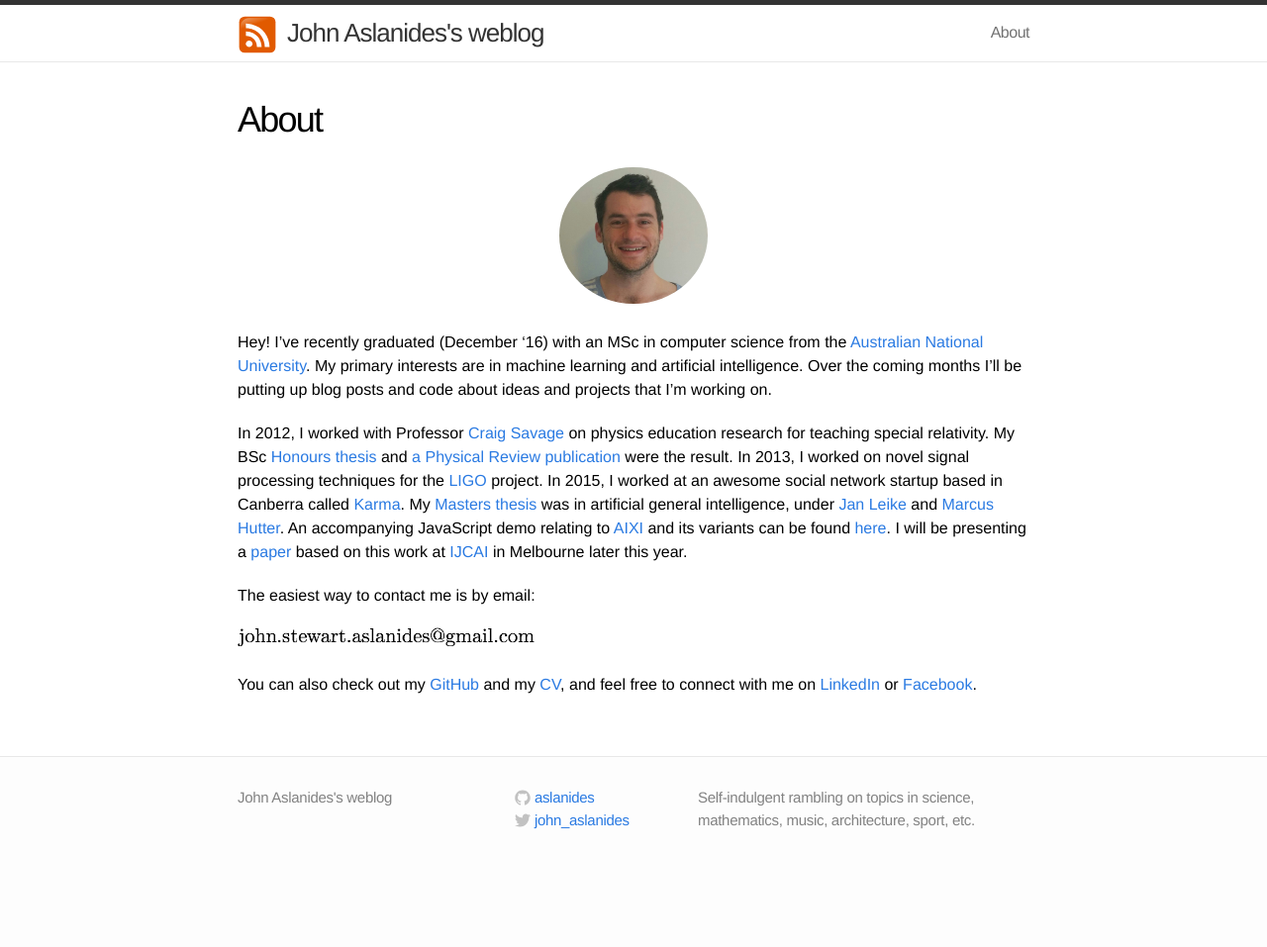
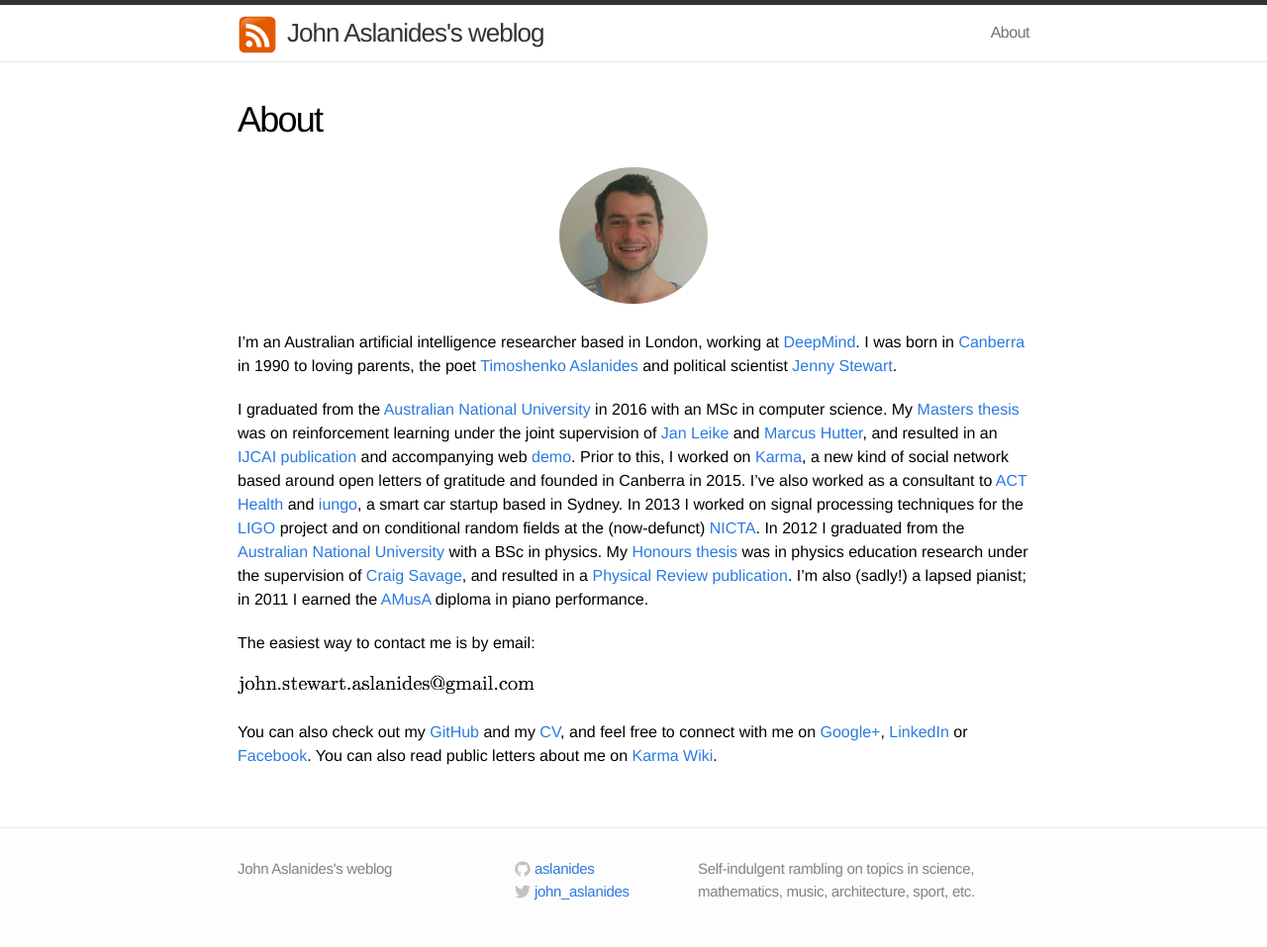
Before and after one commit to aslanides/aslanides.github.io, a Jekyll site: the page built from about.md, in a window 1280 px wide. Shown: the whole page at 99% size. Built offline with Jekyll 4.4.1, drawn with Linux system fonts in a browser that asks for light colours; before the commit the page ends 900 px from its top, so only the background shows below that.

Commit message:
update 'about me' section

```diff
--- a/about.md
+++ b/about.md
@@ -6,33 +6,48 @@
 
 <center><img src="../assets/me.png" style="border-radius:50%" width="150" /></center>
 
-Hey! I've recently graduated (December '16) with an MSc in computer science from  the [Australian National University][anu]. My primary interests are in machine learning and artificial intelligence. Over the coming months I'll be putting up blog posts and code about ideas and projects that I'm working on.
+I'm an Australian artificial intelligence researcher based in London, working at [DeepMind]. I was born in [Canberra] in 1990 to loving parents, the poet [Timoshenko Aslanides] and political scientist [Jenny Stewart].
 
-In 2012, I worked with Professor [Craig Savage][craig] on physics education research for teaching special relativity. My BSc [Honours thesis][BSc thesis] and [a Physical Review publication][AS2013] were the result. In 2013, I worked on novel signal processing techniques for the [LIGO] project. In 2015, I worked at an awesome social network startup based in Canberra called [Karma]. My [Masters thesis][MSc thesis] was in artificial general intelligence, under [Jan Leike][jan] and [Marcus Hutter][marcus]. An accompanying JavaScript demo relating to [AIXI] and its variants can be found [here][demo]. I will be presenting a [paper][JLH2017] based on this work at [IJCAI] in Melbourne later this year.
+I graduated from the [Australian National University] in 2016 with an MSc in computer science. My [Masters thesis] was on reinforcement learning under the joint supervision of [Jan Leike] and [Marcus Hutter], and resulted in an [IJCAI publication][ALH2017] and accompanying web [demo]. Prior to this, I worked on [Karma], a new kind of social network based around open letters of gratitude and founded in Canberra in 2015. I've also worked as a consultant to [ACT Health] and [iungo], a smart car startup based in Sydney. In 2013 I worked on signal processing techniques for the [LIGO] project and on conditional random fields at the (now-defunct) [NICTA]. In 2012 I graduated from the [Australian National University] with a BSc in physics. My [Honours thesis] was in physics education research under the supervision of [Craig Savage], and resulted in a [Physical Review publication][AS2013]. I'm also (sadly!) a lapsed pianist; in 2011 I earned the [AMusA] diploma in piano performance.
 
 The easiest way to contact me is by email:
 
 <img src="../assets/email.png" width="300" />
 
-You can also check out my [GitHub] and my [CV], and feel free to connect with me on [LinkedIn] or [Facebook].
+You can also check out my [GitHub] and my [CV], and feel free to connect with me on [Google+], [LinkedIn] or [Facebook]. You can also read public letters about me on [Karma Wiki].
 
-[marcus]: http://hutter1.net
-[craig]: http://people.physics.anu.edu.au/~cms130/
-[jan]: https://jan.leike.name/
 
-[demo]: http://aslanides.github.io/aixijs
-[anu]: http://anu.edu.au
-[AIXI]: https://en.wikipedia.org/wiki/AIXI
+<!-- People -->
+[Timoshenko Aslanides]: https://www.jennystewart.net.au/
+[Jenny Stewart]: http://grapevine.com.au/~timoshenko/
+[Marcus Hutter]: http://hutter1.net
+[Craig Savage]: http://people.physics.anu.edu.au/~cms130/
+[Jan Leike]: https://jan.leike.name/
+
+<!-- Social media -->
 [GitHub]: https://github.com/aslanides
 [Karma]: https://karma.wiki
 [Facebook]: https://www.facebook.com/john.aslanides
 [LinkedIn]: https://linkedin.com/in/johnaslanides
+[Google+]: https://plus.google.com/+johnaslanides
+[Karma Wiki]: https://karma.wiki/app/secure/user/bio:auth0%7C55c594c5a03e447768c72b57/biography/received
 
+<!-- Places and organisations -->
+[Canberra]: https://en.wikipedia.org/wiki/Canberra
+[Australian National University]: http://anu.edu.au
+[DeepMind]: https://deepmind.com
+[NICTA]: http://nicta.com.au
+[LIGO]: http://www.ligo.org/
+[ACT Health]: http://www.health.act.gov.au/
+[iungo]: http://iungo.com.au/
 
-[BSc thesis]: ../docs/honours_thesis.pdf
-[MSc thesis]: ../docs/masters_thesis.pdf
+<!-- Documents and links -->
+[Honours thesis]: ../docs/honours_thesis.pdf
+[Masters thesis]: ../docs/masters_thesis.pdf
 [CV]: ../docs/cv.pdf
-[AS2013]: http://journals.aps.org/prper/abstract/10.1103/PhysRevSTPER.9.010118
-[JLH2017]: https://arxiv.org/abs/1705.10557
-[LIGO]: http://www.ligo.org/
-[IJCAI]: https://ijcai-17.org/index.html
+[demo]: http://aslanides.io/aixijs
+[AMusA]: https://en.wikipedia.org/wiki/Associate_in_Music,_Australia
+
+<!-- Papers -->
+[AS2013]: https://arxiv.org/abs/1302.7094
+[ALH2017]: https://arxiv.org/abs/1705.10557
```
